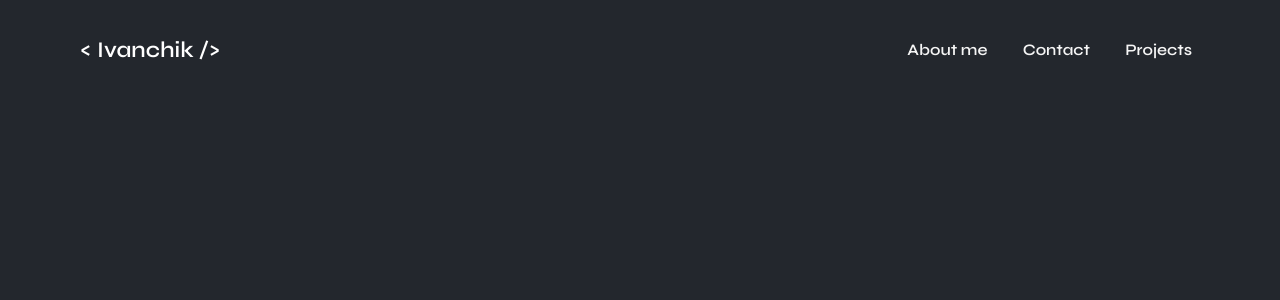
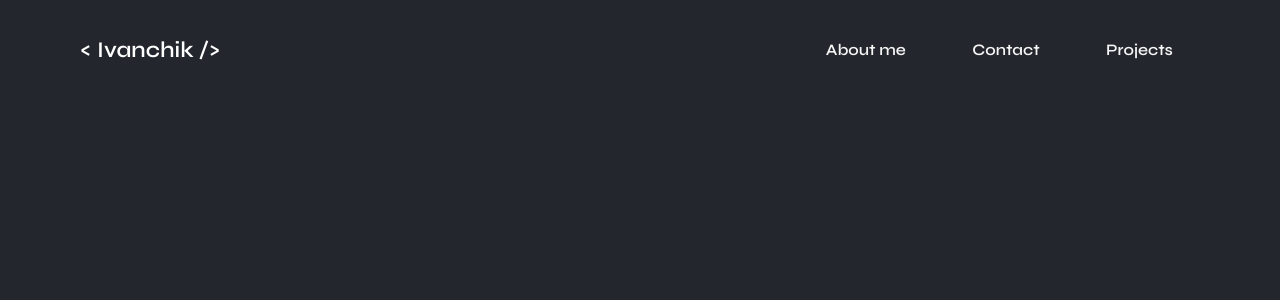
Before and after one commit to IvanchikIvan/Ivanchik-Portfolio, a React (Create React App) app: page / in a window 1280 px wide. Shown: the top 300 px of the page. Built offline with nearby package versions, Linux system fonts and the light colour scheme.

Commit message:
Redesing

```diff
--- a/src/components/NavBar/NavBar.css
+++ b/src/components/NavBar/NavBar.css
@@ -37,6 +37,30 @@
   transition: all 0.5s ease;
 }
 
+.nav-item a:hover{
+  color: #da2c60;
+  text-shadow: #da2c60 0px 0px 10px;
+}
+
+.nav-item a::after, .nav-item a::before{
+  color:transparent;
+  transition: all 0.5s linear;
+  text-shadow: transparent 0px 0px 10px;
+}
+
+.nav-item a:hover::after, .nav-item a:hover::before{
+  color: #da2c60;
+  text-shadow: #da2c60 0px 0px 10px;
+}
+
+.nav-item a::before{
+  content: "< ";
+}
+
+.nav-item a::after{
+  content: " />";
+}
+
 .navbar-right {
   display: flex;
   align-items: center;
```
